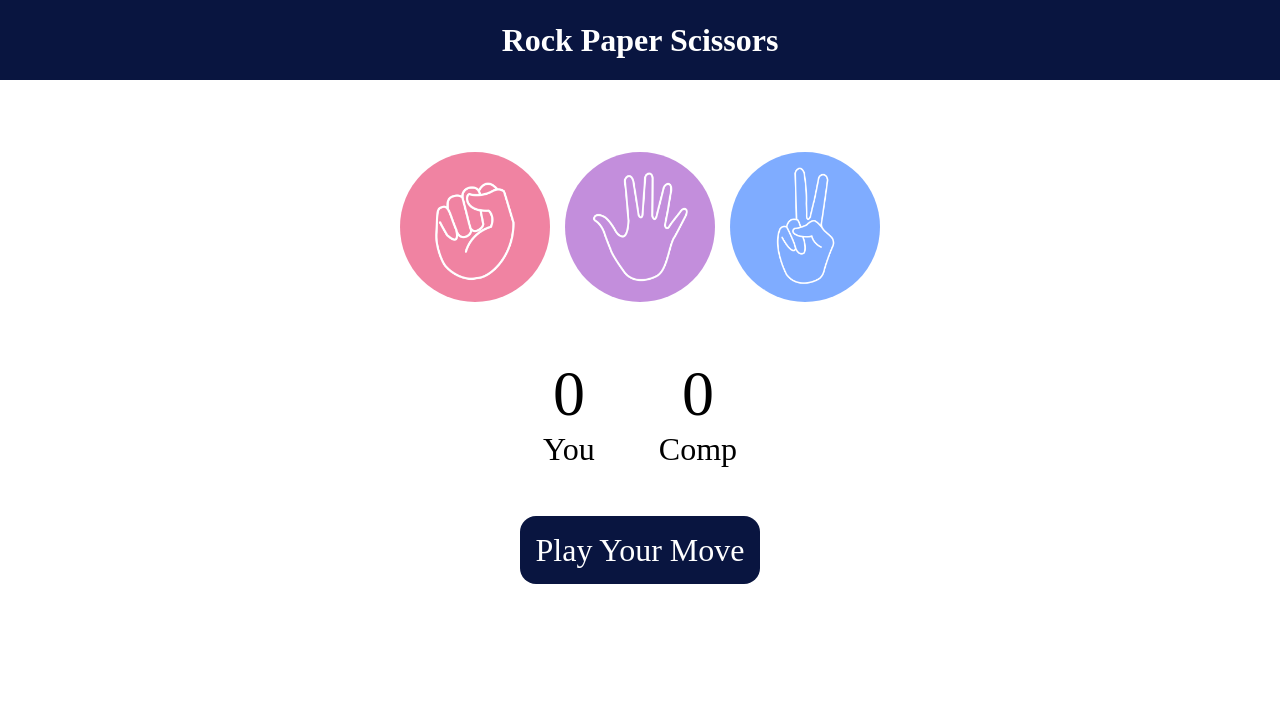
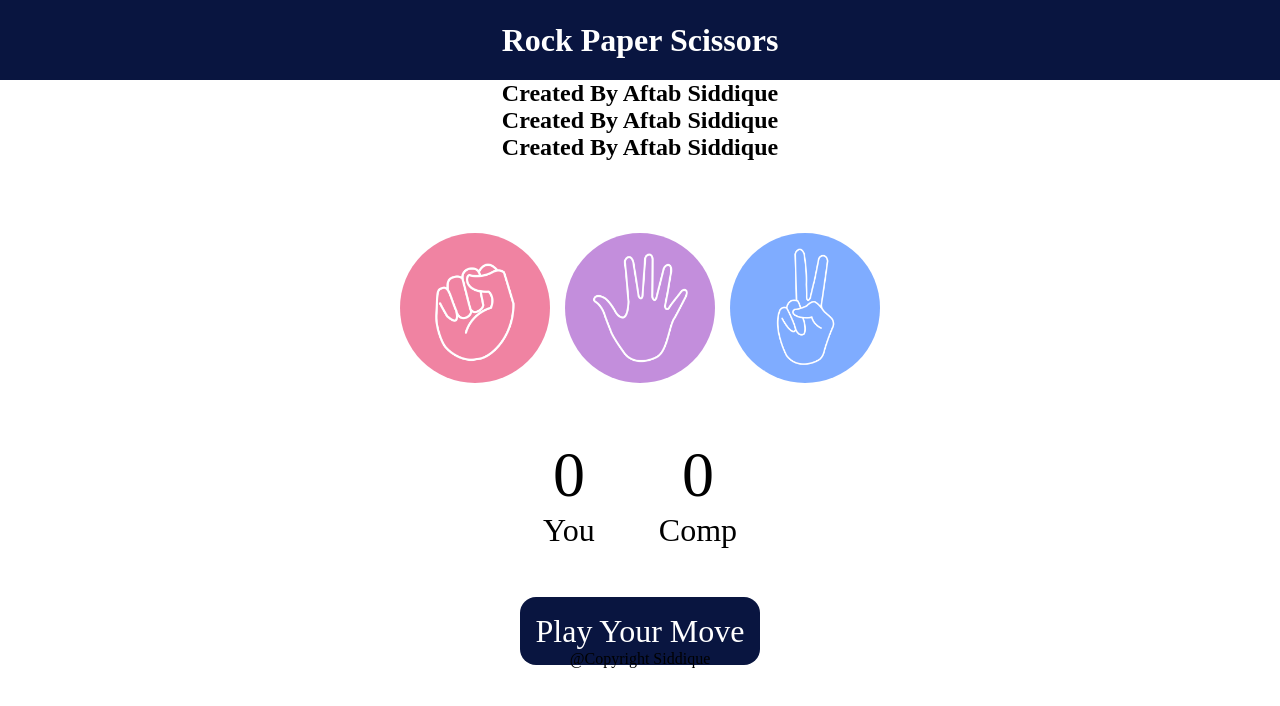
Before and after one commit to AFTABSIDDIQUE/rock_paper_sissor, a plain HTML site: page index.html in a window 1280 px wide. Drawn offline with Linux system fonts and the light colour scheme.

Commit message:
s s commit

```diff
--- a/index.html
+++ b/index.html
@@ -8,6 +8,9 @@
 </head>
 <body>
     <h1>Rock Paper Scissors</h1>
+    <h2>Created By Aftab Siddique</h2>
+    <h2>Created By Aftab Siddique</h2>
+    <h2>Created By Aftab Siddique</h2>
 
     <div class="choices">
         <div class="choice" id="rock">
@@ -32,6 +35,7 @@
     </div>
     <div class="msg-container">
         <p id="msg">Play Your Move</p>
+        <p>@Copyright Siddique</p>
     </div>
     <script src="app.js"></script>
 </body>
```
